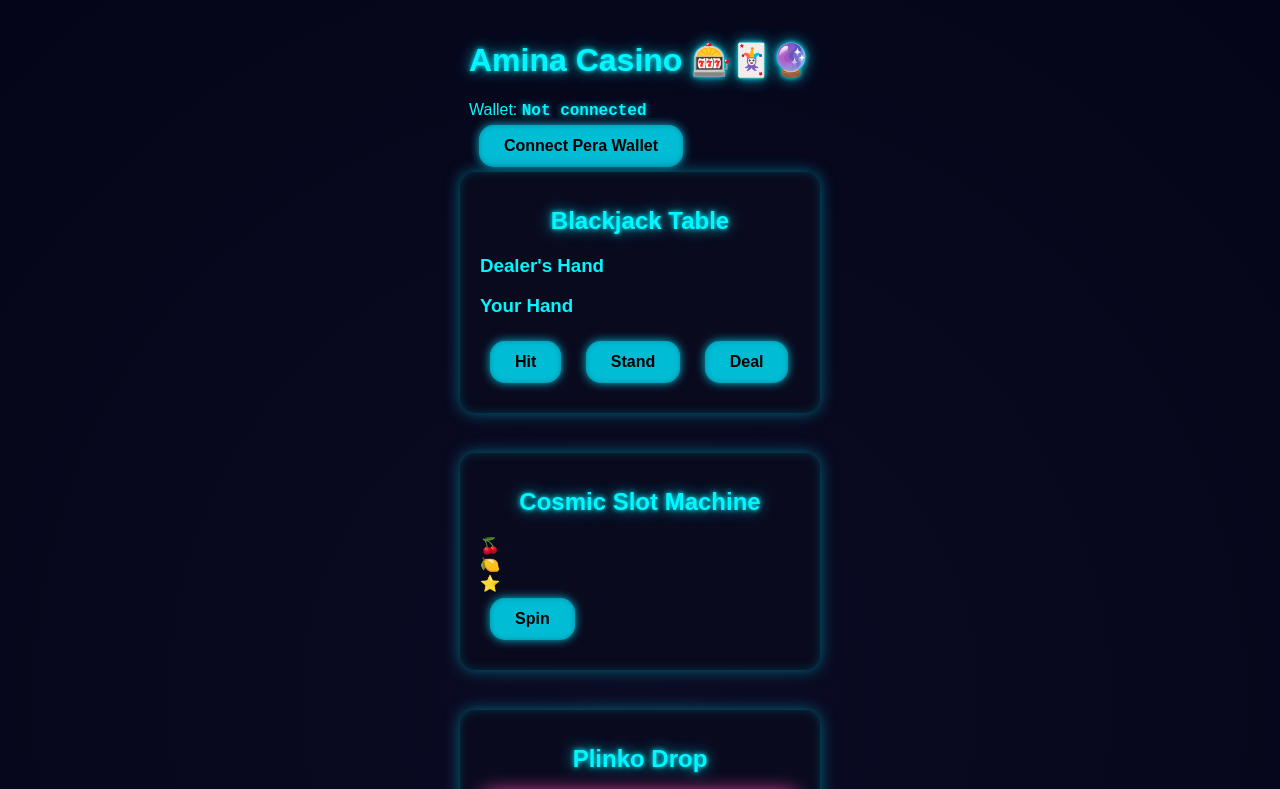
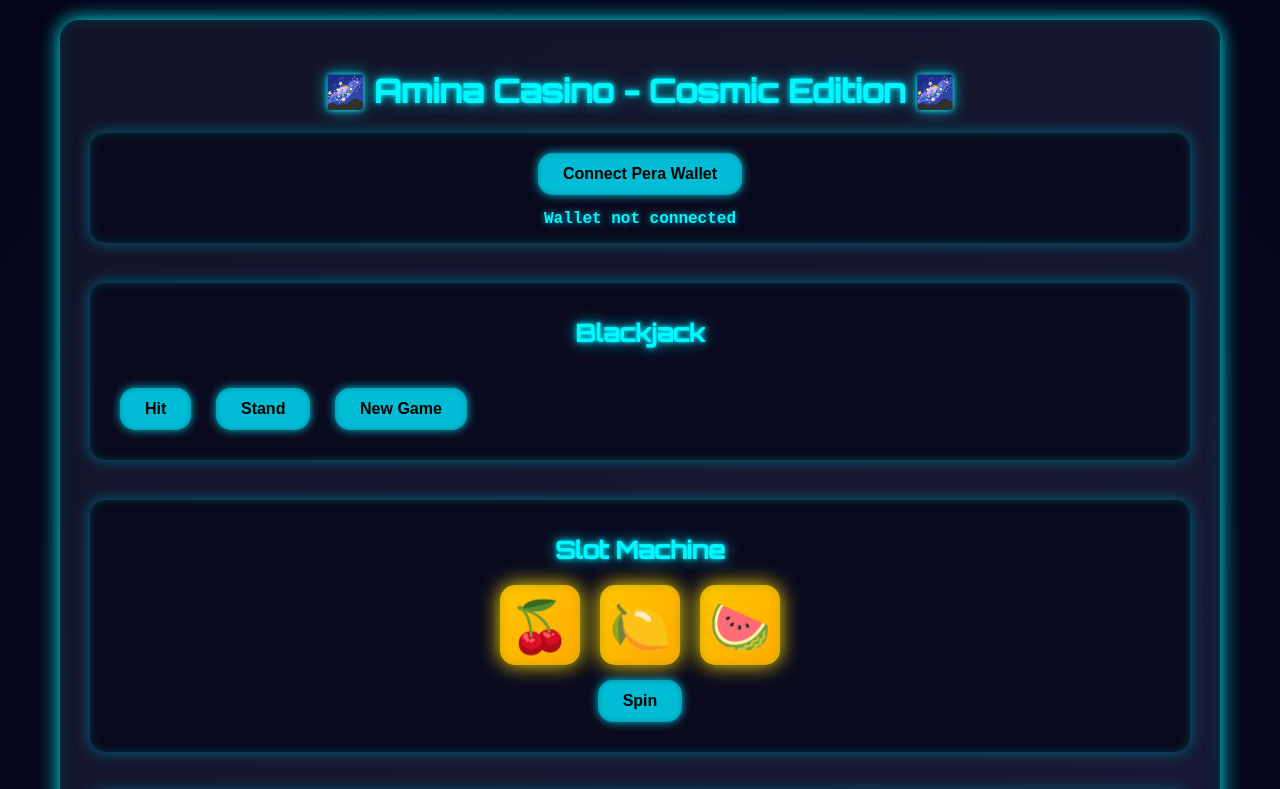
Before and after one commit to Leprechaunshoes/Final-Amina-Casino, a plain HTML site: page Index.html in a window 1280 px wide. Shown: the top 789 px of the page. Drawn offline with Linux system fonts and the light colour scheme.

Commit message:
Update Index.html
Proper

```diff
--- a/Index.html
+++ b/Index.html
@@ -3,61 +3,54 @@
 <head>
   <meta charset="UTF-8" />
   <meta name="viewport" content="width=device-width, initial-scale=1" />
-  <title>Amina Casino vFinal 🚀</title>
+  <title>Amina Casino - Cosmic Edition</title>
+  <link href="https://fonts.googleapis.com/css2?family=Orbitron:wght@500&display=swap" rel="stylesheet" />
   <link rel="stylesheet" href="style.css" />
 </head>
 <body>
-  <header>
-    <h1>Amina Casino 🎰🃏🔮</h1>
-    <div id="wallet-status">Wallet: <span id="wallet-address">Not connected</span></div>
-    <button id="connect-wallet">Connect Pera Wallet</button>
-  </header>
+  <div id="casino-container">
+    <h1>🌌 Amina Casino - Cosmic Edition 🌌</h1>
 
-  <main>
-    <section id="blackjack" class="game-container">
-      <h2>Blackjack Table</h2>
-      <div id="blackjack-table">
-        <div class="hand dealer-hand">
-          <h3>Dealer's Hand</h3>
-          <div class="cards" id="dealer-cards"></div>
-          <div class="score" id="dealer-score"></div>
-        </div>
-        <div class="hand player-hand">
-          <h3>Your Hand</h3>
-          <div class="cards" id="player-cards"></div>
-          <div class="score" id="player-score"></div>
-        </div>
-      </div>
-      <div class="controls">
-        <button id="bj-hit">Hit</button>
-        <button id="bj-stand">Stand</button>
-        <button id="bj-deal">Deal</button>
-      </div>
-      <div id="bj-result" class="result"></div>
+    <!-- Wallet Section -->
+    <section id="wallet-section">
+      <button id="connect-wallet-btn">Connect Pera Wallet</button>
+      <div id="wallet-address">Wallet not connected</div>
     </section>
 
-    <section id="slot-machine" class="game-container">
-      <h2>Cosmic Slot Machine</h2>
-      <div id="slot-reels">
-        <div class="reel" id="reel1">🍒</div>
-        <div class="reel" id="reel2">🍋</div>
-        <div class="reel" id="reel3">⭐</div>
+    <!-- Blackjack Section -->
+    <section id="blackjack-section">
+      <h2>Blackjack</h2>
+      <div id="blackjack-cards">
+        <div id="player-cards" class="card-area"></div>
+        <div id="dealer-cards" class="card-area"></div>
       </div>
-      <button id="spin-slot">Spin</button>
-      <div id="slot-result" class="result"></div>
+      <div>
+        <button id="btn-hit">Hit</button>
+        <button id="btn-stand">Stand</button>
+        <button id="btn-new-game">New Game</button>
+      </div>
+      <div id="bj-result"></div>
     </section>
 
-    <section id="plinko" class="game-container">
-      <h2>Plinko Drop</h2>
-      <canvas id="plinko-canvas" width="320" height="400"></canvas>
-      <button id="drop-plinko">Drop Ball</button>
-      <div id="plinko-result" class="result"></div>
+    <!-- Slot Machine Section -->
+    <section id="slot-section">
+      <h2>Slot Machine</h2>
+      <div class="slot-reels">
+        <div id="slot1" class="slot-reel">🍒</div>
+        <div id="slot2" class="slot-reel">🍋</div>
+        <div id="slot3" class="slot-reel">🍉</div>
+      </div>
+      <button id="slot-spin-btn">Spin</button>
+      <div id="slot-result"></div>
     </section>
-  </main>
 
-  <footer>
-    <p>Powered by Amina Coin &nbsp;|&nbsp; Cosmic Luck &nbsp;|&nbsp; Capt’s Ship 🚀</p>
-  </footer>
+    <!-- Plinko Section -->
+    <section id="plinko-section">
+      <h2>Plinko</h2>
+      <canvas id="plinko-canvas" width="400" height="400"></canvas>
+      <div id="plinko-result">Click the board to drop your chip!</div>
+    </section>
+  </div>
 
   <script src="scripts.js"></script>
 </body>
```
